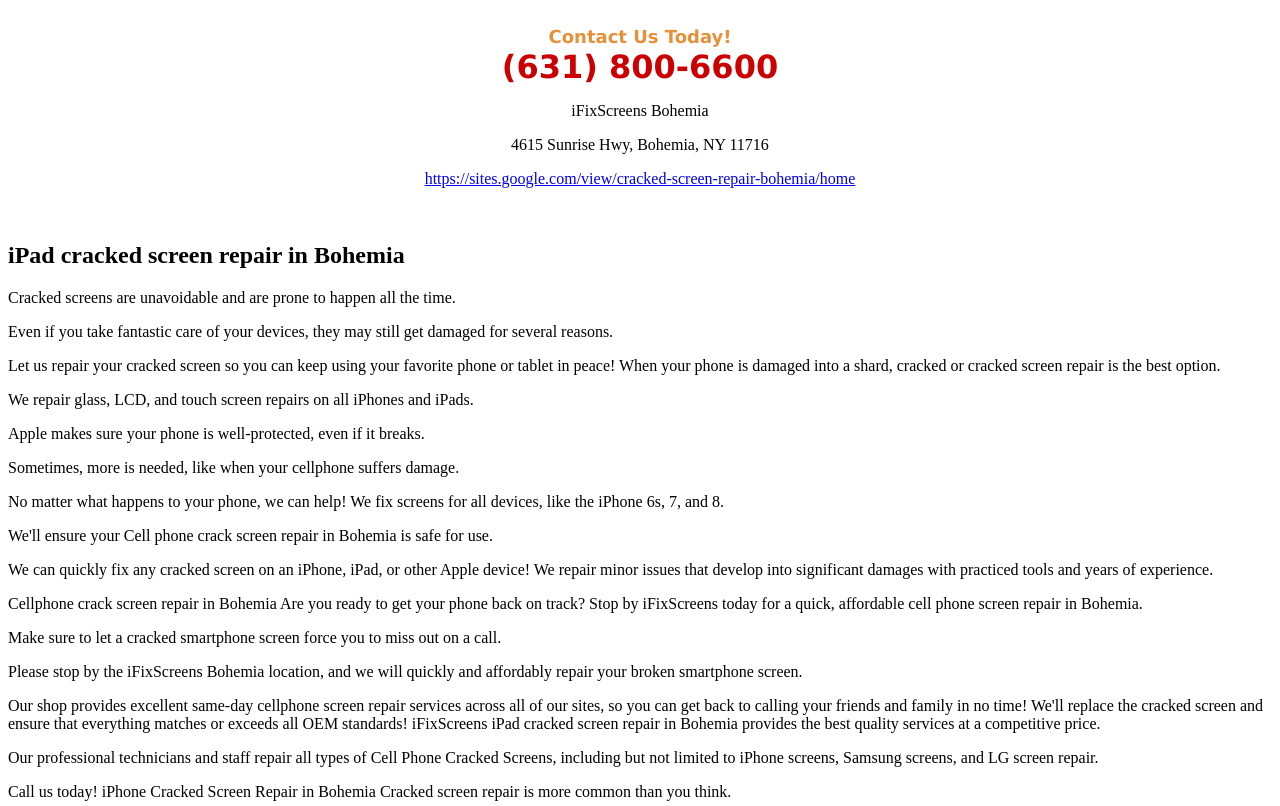
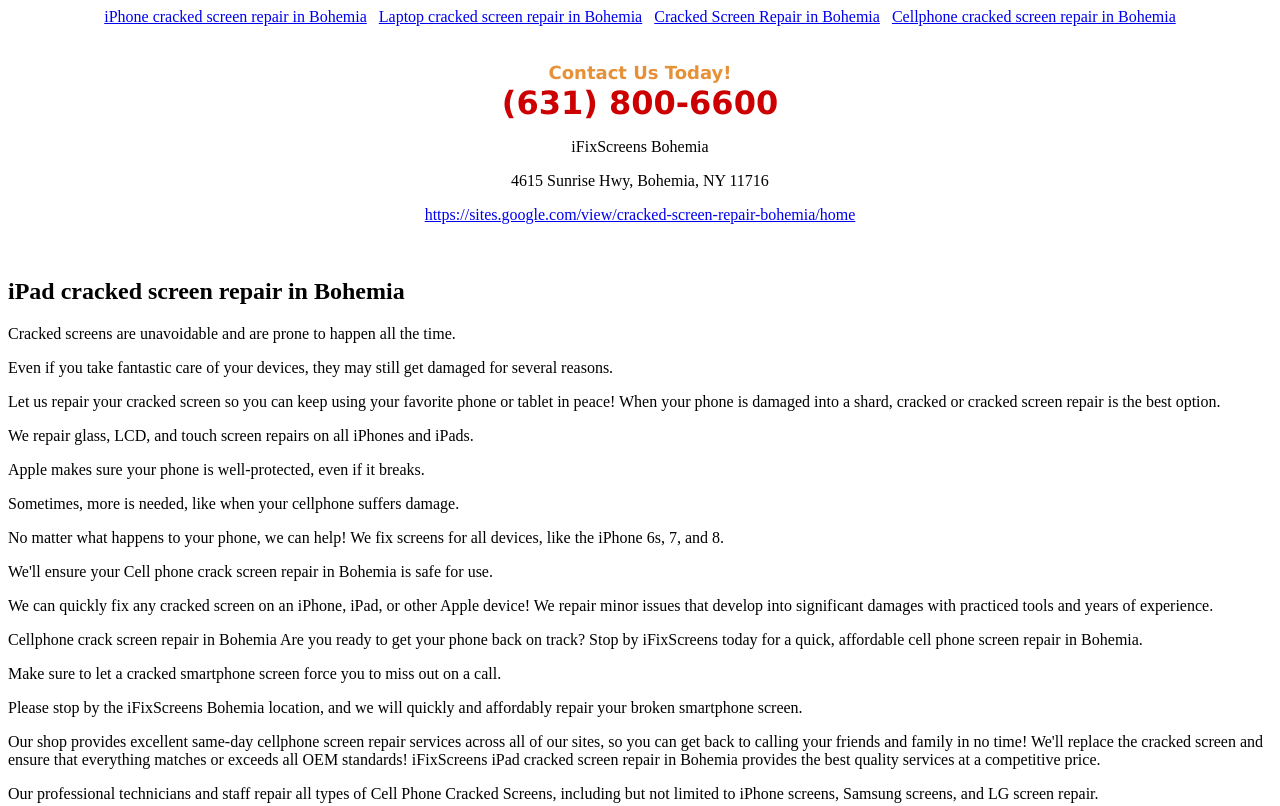
Before and after one commit to iFix786/cracked-screen-repair-in-bohemia, a plain HTML site: page iPadcrackedscreenrepairinBohemia.html in a window 1280 px wide. Shown: the top 806 px of the page. Drawn offline with Linux system fonts and the light colour scheme.

Commit message:
Update iPadcrackedscreenrepairinBohemia.html

```diff
--- a/iPadcrackedscreenrepairinBohemia.html
+++ b/iPadcrackedscreenrepairinBohemia.html
@@ -1,4 +1,12 @@
-<!DOCTYPE html><html><body><div class="sites-embed-align-center-wrapping-off"><div class="sites-embed-border-on sites-embed sites-embed-full-width" style="width:100%;"><div class="sites-embed-content sites-embed-type-text"><div class="sites-embed-content-textbox"><div dir="ltr"><div style="text-align:center"><br><span style="color:rgb(230,145,56)"><b><font size="4"><span style="font-family:verdana,sans-serif">Contact Us Today!</span></font></b></span><br><span style="color:rgb(204,0,0)"><b><font size="6"><span style="font-family:verdana,sans-serif">(631) 800-6600</span></font></b></span><br><p>iFixScreens Bohemia</p><p>4615 Sunrise Hwy, Bohemia, NY 11716</p><p><a href="https://sites.google.com/view/cracked-screen-repair-bohemia/home" target="_blank">https://sites.google.com/view/cracked-screen-repair-bohemia/home</a></p><br></div></div></div></div></div></div><h2>iPad cracked screen repair in Bohemia </h2>Cracked screens are unavoidable and are prone to happen all the time. <p>Even if you take fantastic care of your devices, they may still get damaged for several reasons. <p>Let us repair your cracked screen so you can keep using your favorite phone or tablet in peace!
+<!DOCTYPE html><html><body>
+  <div style="text-align: center;">
+        <a href="./iPhonecrackscreenrepairinBohemia.html">iPhone cracked screen repair in Bohemia</a>&nbsp&nbsp
+
+        <a href="./LaptopcrackscreenrepairinBohemia.html">Laptop cracked screen repair in Bohemia</a>&nbsp&nbsp
+<a href="./index.html">Cracked Screen Repair in Bohemia</a>&nbsp&nbsp
+        <a href="./CellphonecrackscreenrepairinBohemia.html">Cellphone cracked screen repair in Bohemia</a>
+    </div><br/>
+ <div class="sites-embed-align-center-wrapping-off"><div class="sites-embed-border-on sites-embed sites-embed-full-width" style="width:100%;"><div class="sites-embed-content sites-embed-type-text"><div class="sites-embed-content-textbox"><div dir="ltr"><div style="text-align:center"><br><span style="color:rgb(230,145,56)"><b><font size="4"><span style="font-family:verdana,sans-serif">Contact Us Today!</span></font></b></span><br><span style="color:rgb(204,0,0)"><b><font size="6"><span style="font-family:verdana,sans-serif">(631) 800-6600</span></font></b></span><br><p>iFixScreens Bohemia</p><p>4615 Sunrise Hwy, Bohemia, NY 11716</p><p><a href="https://sites.google.com/view/cracked-screen-repair-bohemia/home" target="_blank">https://sites.google.com/view/cracked-screen-repair-bohemia/home</a></p><br></div></div></div></div></div></div><h2>iPad cracked screen repair in Bohemia </h2>Cracked screens are unavoidable and are prone to happen all the time. <p>Even if you take fantastic care of your devices, they may still get damaged for several reasons. <p>Let us repair your cracked screen so you can keep using your favorite phone or tablet in peace!
 When your phone is damaged into a shard, cracked or cracked screen repair is the best option. <p>We repair glass, LCD, and touch screen repairs on all iPhones and iPads. <p>Apple makes sure your phone is well-protected, even if it breaks. <p>Sometimes, more is needed, like when your cellphone suffers damage. <p>No matter what happens to your phone, we can help!
 
 We fix screens for all devices, like the iPhone 6s, 7, and 8. <p>We'll ensure your Cell phone crack screen repair in Bohemia  is safe for use. <p>We can quickly fix any cracked screen on an iPhone, iPad, or other Apple device! We repair minor issues that develop into significant damages with practiced tools and years of experience.
```
